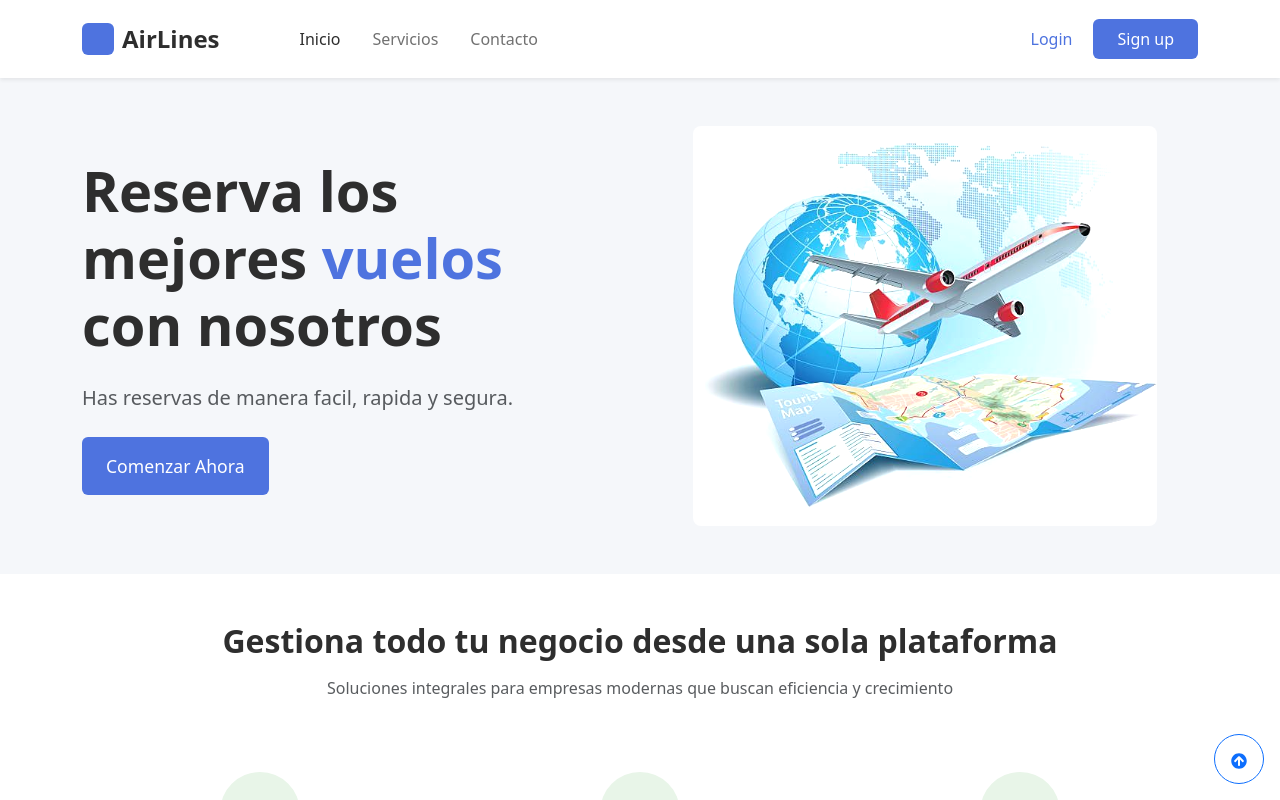
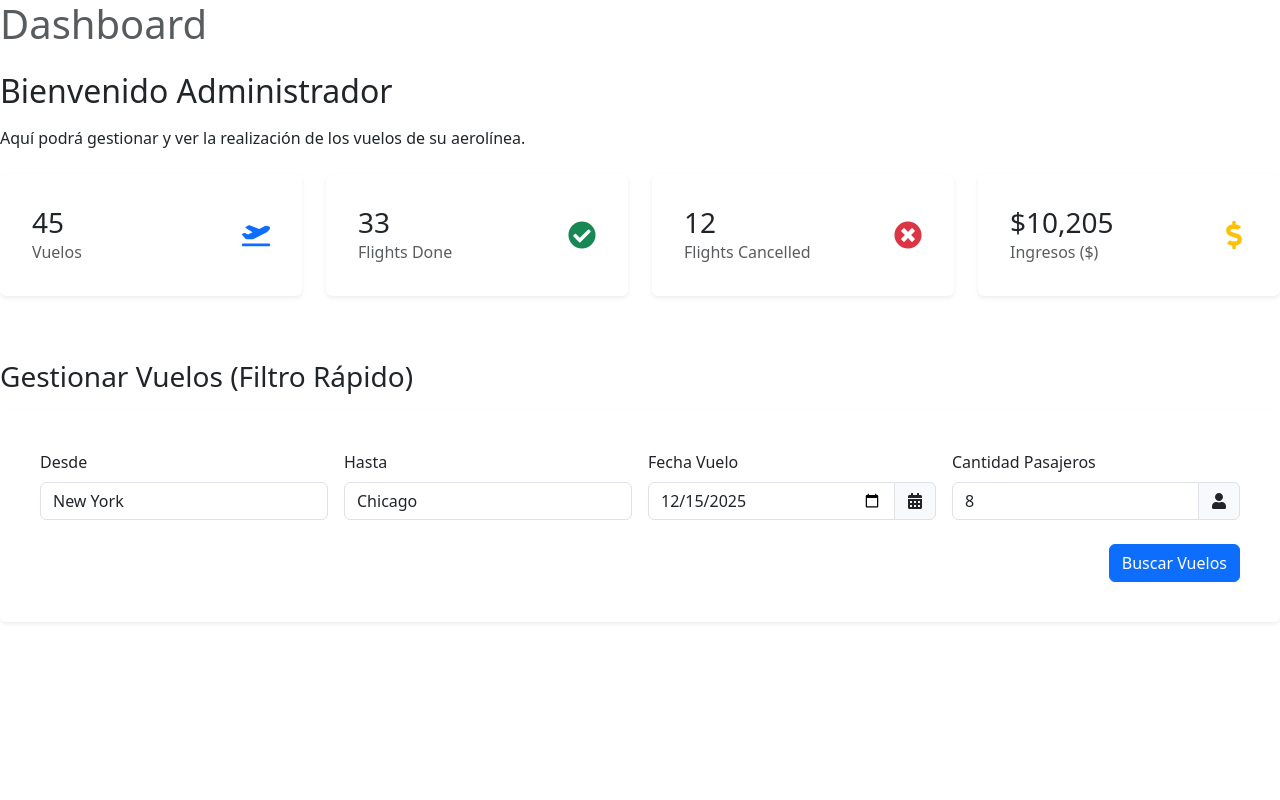
Before and after one commit to DavidRengifo12/Repositorio1025, a React (Vite) app in the folder Frontend/: page /dash-admin in a window 1280 px wide. Before the commit this address led to /. Shown: the top 800 px of the page. Built offline with nearby package versions, Linux system fonts and the light colour scheme.

Commit message:
fronte realizaciones

```diff
--- /dev/null
+++ b/Frontend/src/Admin/AdminLayout.jsx
@@ -0,0 +1,62 @@
+import React from 'react';
+import { Outlet, Link, useLocation } from 'react-router-dom';
+import { Container, Row, Col, Nav } from 'react-bootstrap';
+import { FaPlaneDeparture, FaPlus, FaBook, FaSignOutAlt, FaCalendarCheck } from 'react-icons/fa';
+
+const AdminLayout = () => {
+  const location = useLocation();
+
+  // Define los ítems del menú con sus rutas
+  const navItems = [
+    { to: 'dashboard', icon: FaCalendarCheck, label: 'Dashboard' },
+    { to: 'crear-vuelo', icon: FaPlus, label: 'Crear Vuelo' },
+    { to: 'vuelos', icon: FaPlaneDeparture, label: 'Gestionar Vuelos' },
+    { to: 'reservas', icon: FaBook, label: 'Ver Reservas' },
+  ];
+
+  return (
+    <Container fluid style={{ minHeight: '100vh' }}>
+      <Row>
+        {/* Columna para la Sidebar (md={2}) */}
+        <Col md={2} className="p-0 bg-primary text-white d-flex flex-column" style={{ position: 'fixed', height: '100vh' }}>
+
+          {/* Título/Logo */}
+          <div className="p-4 mb-4 border-bottom">
+            <h4 className="text-center">AirLines</h4>
+          </div>
+
+          {/* Menú de Navegación */}
+          <Nav className="flex-column px-3 flex-grow-1">
+            {navItems.map((item) => (
+              <Nav.Link
+                key={item.to}
+                as={Link}
+                to={item.to}
+                // Aplica 'active' si la ruta actual coincide
+                className={`text-white my-1 ${location.pathname.endsWith(item.to) ? 'bg-dark rounded' : ''}`}
+              >
+                <item.icon className="me-2" /> {item.label}
+              </Nav.Link>
+            ))}
+          </Nav>
+
+          {/* Cerrar Sesión (al final) */}
+          <div className="mt-auto p-3 border-top">
+            <Nav.Link as={Link} to="/login" className="text-white">
+              <FaSignOutAlt className="me-2" /> Cerrar Sesión
+            </Nav.Link>
+          </div>
+        </Col>
+
+        {/* Columna para el Contenido Principal (md={10}) */}
+        {/* Agrega un offset para empujar el contenido a la derecha de la sidebar fija */}
+        <Col md={{ span: 10, offset: 2 }} className="p-4">
+          {/* Aquí se cargará el contenido específico de la ruta anidada */}
+          <Outlet />
+        </Col>
+      </Row>
+    </Container>
+  );
+};
+
+export default AdminLayout;
--- /dev/null
+++ b/Frontend/src/Admin/DashboardContent.jsx
@@ -0,0 +1,28 @@
+import React from 'react';
+import { Container } from 'react-bootstrap';
+// Importamos los componentes de contenido (StatsCards y GestionarVuelos)
+import StatsCards from '../Admin/StatsCards';
+import GestionarVuelos from '../Admin/Gestionarvuelos';
+
+const DashboardContent = () => {
+  return (
+    // ¡OJO! No usamos Container/Row/Col para el layout principal, solo para el contenido.
+    // AdminLayout ya maneja el <Col md={10}> que lo envuelve.
+    <Container fluid className="p-0"> {/* Usamos Container fluid solo para agrupar el contenido sin padding externo */}
+      <h1 className="mb-4 text-muted">Dashboard</h1>
+      <h2 className="mb-3">Bienvenido Administrador</h2>
+      <p className="mb-4">Aquí podrá gestionar y ver la realización de los vuelos de su aerolínea.</p>
+
+      {/* Tarjetas de Estadísticas */}
+      <StatsCards />
+
+      {/* Sección de Gestión de Vuelos (Usado como filtro/vista rápida) */}
+      <h3 className="mt-5 mb-3">Gestionar Vuelos (Filtro Rápido)</h3>
+      <GestionarVuelos />
+
+      {/* Si GestionarVuelos tiene botones de acción, podrían ir aquí también */}
+    </Container>
+  );
+};
+
+export default DashboardContent;
--- /dev/null
+++ b/Frontend/src/Admin/Gestionarvuelos.jsx
@@ -0,0 +1,57 @@
+import React from 'react';
+import { Card, Form, Row, Col, Button } from 'react-bootstrap';
+import { FaCalendarAlt, FaUser } from 'react-icons/fa';
+
+const GestionarVuelos = () => {
+  return (
+    <Card className="shadow-sm p-4 border-0">
+      <Card.Body>
+        <Row className="g-3">
+          {/* Campo De Origen */}
+          <Col md={3}>
+            <Form.Group>
+              <Form.Label>Desde</Form.Label>
+              <Form.Control type="text" placeholder="New York" defaultValue="New York" />
+            </Form.Group>
+          </Col>
+
+          {/* Campo Hasta Destino */}
+          <Col md={3}>
+            <Form.Group>
+              <Form.Label>Hasta</Form.Label>
+              <Form.Control type="text" placeholder="Chicago" defaultValue="Chicago" />
+            </Form.Group>
+          </Col>
+
+          {/* Fecha de Vuelo */}
+          <Col md={3}>
+            <Form.Group>
+              <Form.Label>Fecha Vuelo</Form.Label>
+              <div className="input-group">
+                <Form.Control type="date" defaultValue="2025-12-15" />
+                <span className="input-group-text"><FaCalendarAlt /></span>
+              </div>
+            </Form.Group>
+          </Col>
+
+          {/* Cantidad de Pasajeros */}
+          <Col md={3}>
+            <Form.Group>
+              <Form.Label>Cantidad Pasajeros</Form.Label>
+              <div className="input-group">
+                <Form.Control type="number" defaultValue="8" min="1" />
+                <span className="input-group-text"><FaUser /></span>
+              </div>
+            </Form.Group>
+          </Col>
+        </Row>
+
+        <div className="d-flex justify-content-end mt-4">
+            <Button variant="primary">Buscar Vuelos</Button>
+        </div>
+      </Card.Body>
+    </Card>
+  );
+};
+
+export default GestionarVuelos;
--- /dev/null
+++ b/Frontend/src/Admin/Sidebar.jsx
@@ -0,0 +1,55 @@
+import React from 'react';
+import { Nav } from 'react-bootstrap';
+import { FaPlane, FaPlus, FaCalendarCheck, FaBook, FaSignOutAlt, FaHeadset } from 'react-icons/fa';
+
+
+const Sidebar = () => {
+  return (
+    <div className="vh-100 bg-primary text-white p-3 d-flex flex-column" style={{ width: '100%' }}>
+
+      {/* Logo/Título */}
+      <div className="mb-4">
+        {/* <img src="..." alt="Logo" style={{ height: '30px' }} /> */}
+        <h4 className="mt-2 text-center">AdminLink</h4>
+      </div>
+
+      {/* Menú Principal */}
+      <Nav className="flex-column">
+        {/* Dashboard */}
+        <Nav.Link href="#" className="text-white active bg-dark rounded my-1">
+          <FaCalendarCheck className="me-2" /> Dashboard
+        </Nav.Link>
+
+        {/* Crear Vuelo (Módulo para crear un nuevo vuelo, esencial para el reto) */}
+        <Nav.Link href="#" className="text-white my-1">
+          <FaPlus className="me-2" /> Crear Vuelo
+        </Nav.Link>
+
+        {/* Gestionar Vuelos (Visualización y edición de la lista de vuelos) */}
+        <Nav.Link href="#" className="text-white my-1">
+          <FaPlane className="me-2" /> Gestionar Vuelos
+        </Nav.Link>
+
+        {/* Ver Reservas (Relacionado con la sección "Módulo administrativo para ver vuelos y reservas" del reto) */}
+        <Nav.Link href="#" className="text-white my-1">
+          <FaBook className="me-2" /> Ver Reservas
+        </Nav.Link>
+      </Nav>
+
+      {/* Secciones Inferiores */}
+      <div className="mt-auto">
+        <hr className="bg-white" />
+        <Nav className="flex-column">
+          <Nav.Link href="#" className="text-white my-1">
+            <FaHeadset className="me-2" /> Apoyo
+          </Nav.Link>
+          <Nav.Link href="#" className="text-white my-1">
+            <FaSignOutAlt className="me-2" /> Cerrar Sesión
+          </Nav.Link>
+        </Nav>
+      </div>
+    </div>
+  );
+};
+
+export default Sidebar;
--- /dev/null
+++ b/Frontend/src/Admin/StatsCards.jsx
@@ -0,0 +1,35 @@
+import React from 'react';
+import { Card, Row, Col } from 'react-bootstrap';
+import { FaPlaneDeparture, FaCheckCircle, FaTimesCircle, FaDollarSign } from 'react-icons/fa';
+
+const StatsCards = () => {
+  // Datos simulados (deberían venir de una API en un proyecto real)
+  const stats = [
+    { value: 45, label: 'Vuelos', icon: <FaPlaneDeparture className="text-primary fs-3" />, color: 'primary' },
+    { value: 33, label: 'Flights Done', icon: <FaCheckCircle className="text-success fs-3" />, color: 'success' },
+    { value: 12, label: 'Flights Cancelled', icon: <FaTimesCircle className="text-danger fs-3" />, color: 'danger' },
+    { value: '10,205', label: 'Ingresos ($)', icon: <FaDollarSign className="text-warning fs-3" />, color: 'warning', currency: true },
+  ];
+
+  return (
+    <Row className="mb-4">
+      {stats.map((stat, index) => (
+        <Col key={index} md={3} sm={6} className="mb-3">
+          <Card className="shadow-sm p-3 border-0">
+            <Card.Body className="d-flex justify-content-between align-items-center">
+              <div>
+                <h3 className="mb-0">
+                  {stat.currency ? `$${stat.value}` : stat.value}
+                </h3>
+                <p className="text-muted mb-0">{stat.label}</p>
+              </div>
+              {stat.icon}
+            </Card.Body>
+          </Card>
+        </Col>
+      ))}
+    </Row>
+  );
+};
+
+export default StatsCards;
--- a/Frontend/src/Rutas.jsx
+++ b/Frontend/src/Rutas.jsx
@@ -8,6 +8,11 @@ import Login from "./Components/Login";
 import Register from "./Components/Register";
 import ToastProvider from "./Components/ToastProvider";
 import { useAuth } from "./context/AuthContext";
+import NavbarUser from "./user/NavbarUser";
+import DashboardContent from "./Admin/DashboardContent";
+import AdminLayout from "./Admin/AdminLayout";
+import StatsCards from "./Admin/StatsCards";
+import Sidebar from "./Admin/Sidebar";
 
 
 
@@ -35,6 +40,11 @@ const RutasWeb = () => {
       <Route path="/" element={<LandingPage />} />
       <Route path="login" element={<Login />} />
       <Route path="register" element={<Register />} />
+      <Route path="/navbar-user" element={<NavbarUser />} ></Route> {/*PROTEGER LAS RUTAS DEL DAHS */}
+      <Route path="/dash-admin" element={<DashboardContent />} />
+      <Route path="/admin-sidebar" element={<AdminLayout />} />
+      <Route path="/cards" element={<StatsCards />} />
+
 
       {/*Rutas Administrador */}
       <Route path="/dash-admin" element={isAuthenticated && user.rol === "administrador" ? <AdminLayout />: <Navigate to= '/' />}>
--- a/Frontend/src/user/NavbarUser.jsx
+++ b/Frontend/src/user/NavbarUser.jsx
@@ -21,19 +21,20 @@ export default function NavbarUser() {// REAJUSTAR ESTILOS
     <>
       <div>
         <header className='bg-transparent'>
-            <Navbar expand="lg" fixed= "top" className="py-3 bg-success shadow-sm">
+            <Navbar expand="lg" fixed= "top" className="py-3 shadow-sm" style={{ background: '#4E73DF' }}>
               <div className="container">
-                <Navbar.Brand className='text-white'><h4 className='m-0'>Equipos Cómputo</h4></Navbar.Brand>
+                <Navbar.Brand className='text-white'><h4 className='m-0'>AeroLinies</h4></Navbar.Brand>
                 <Navbar.Toggle arial-controls="basic-navbar-nav"></Navbar.Toggle>
 
                 <Navbar.Collapse id='basic-navbar-nav'>
                     <Nav className='mx-auto gap-3 align-items-center'>
                         {
-                            user?.rol === 'usuario' && (
+                            user?.rol === 'pasajeros' && (
                                 <>
-                                    <Nav.Link as={Link} to='/dash-user/reserva-equipo' className="text-white fw-bold">Alquilar Equipos</Nav.Link>
-                                    <Nav.Link as={Link} to='/dash-user/mis-reservas' className="text-white fw-bold">Mis reservas</Nav.Link>
-                                    <Nav.Link as={Link} to='/dash-user/chat' className="text-white fw-bold">Chat</Nav.Link>
+                                    <Nav.Link as={Link} to='/dash-user/reserva-equipo' className="text-white fw-bold">Vuelos</Nav.Link>
+                                    <Nav.Link as={Link} to='/dash-user/mis-reservas' className="text-white fw-bold">Reservar</Nav.Link>
+                                    <Nav.Link as={Link} to='/dash-user/chat' className="text-white fw-bold">Realizar Pagos</Nav.Link>
+                                    <Nav.Link as={Link} to='/dash-user/chat' className="text-white fw-bold">Lugares</Nav.Link>
                                 </>
                             )
                         }
```
Also changed, not shown: Frontend/src/Components/Register.jsx (+71 -104 lines), 1 other file (tests, documents, lock files or other folders).
